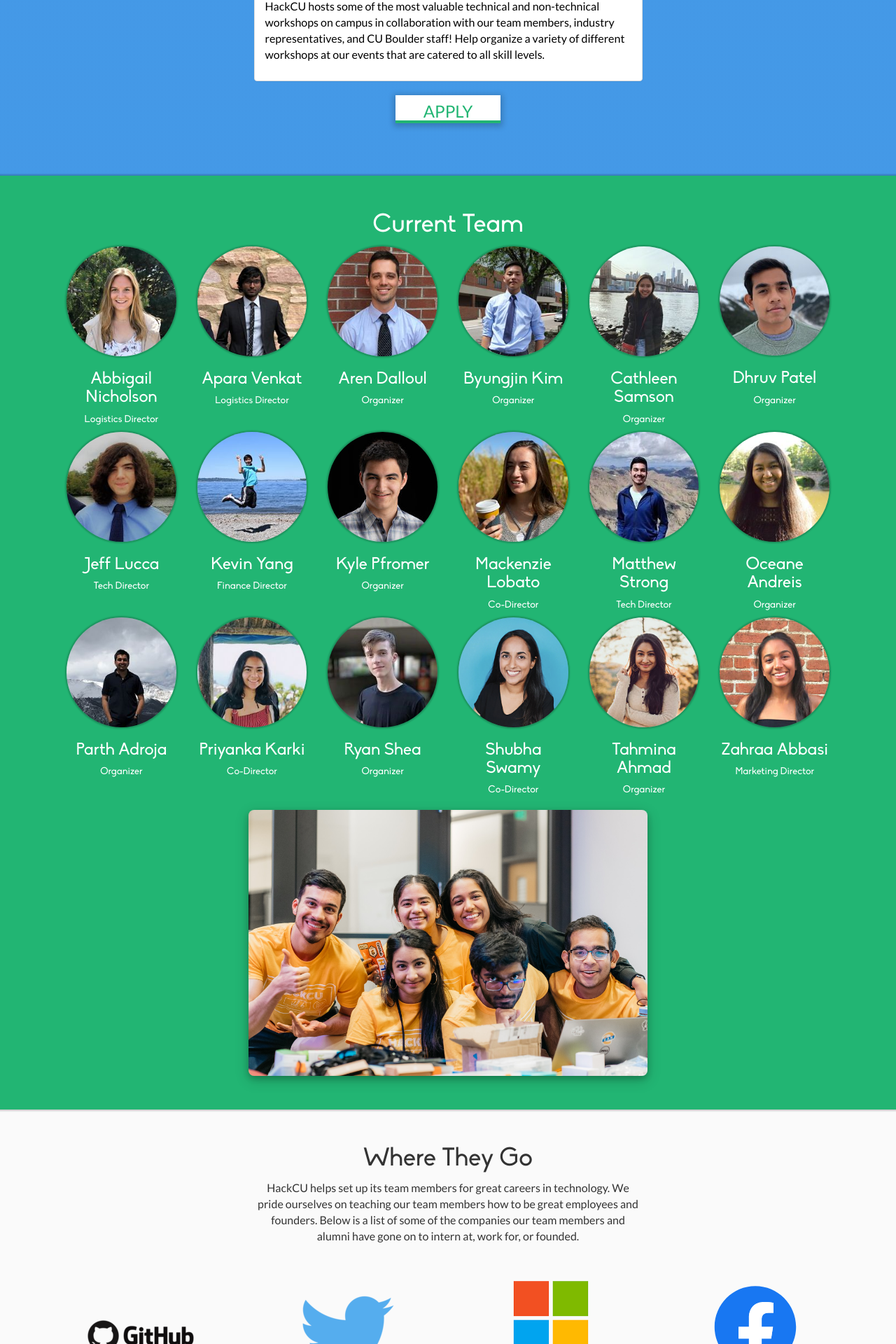
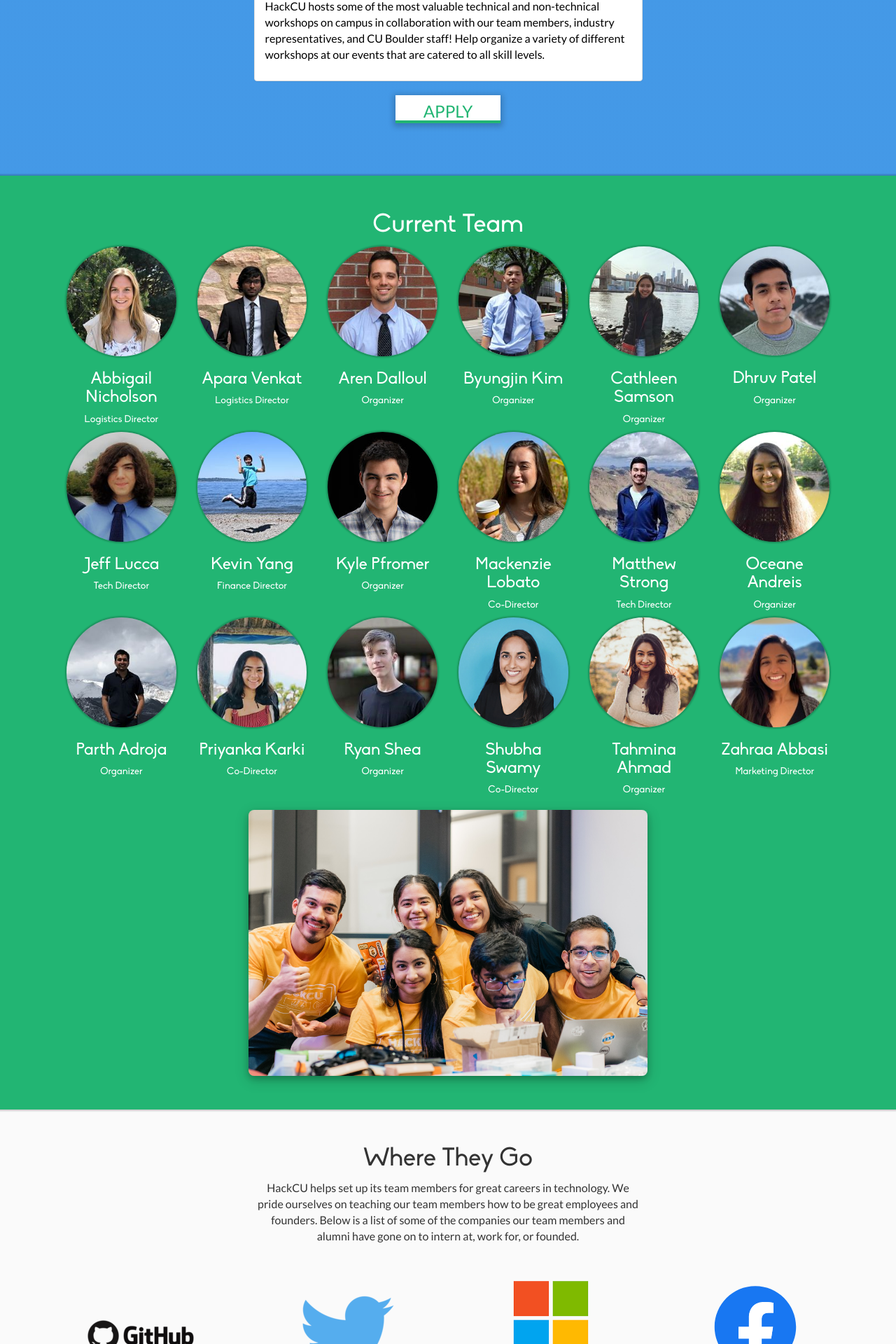
Before and after one commit to HackCU/team, a Jekyll site: the page built from index.html, in a window 1280 px wide. Shown: the part 2417-4337 px from the top of the page at 70% size. Built offline with Jekyll 4.4.1, drawn with Linux system fonts in a browser that asks for light colours; nearby versions of some CDN libraries.

Commit message:
add zahraa new pic and link.

```diff
--- a/_data/team.yml
+++ b/_data/team.yml
@@ -24,8 +24,8 @@
 
 - name: Zahraa Abbasi
   title: Marketing Director
-  url: https://github.com/zahraaabbasi
-  img-src: assets/img/team/zahraa.jpg
+  url: https://www.linkedin.com/in/zahraaabbasi
+  img-src: assets/img/team/zahraa.jpeg
 
 - name: Abbigail Nicholson
   title: Logistics Director
```
Also changed, not shown: assets/img/team/zahraa.jpeg (added), assets/img/team/zahraa.jpg (deleted).
